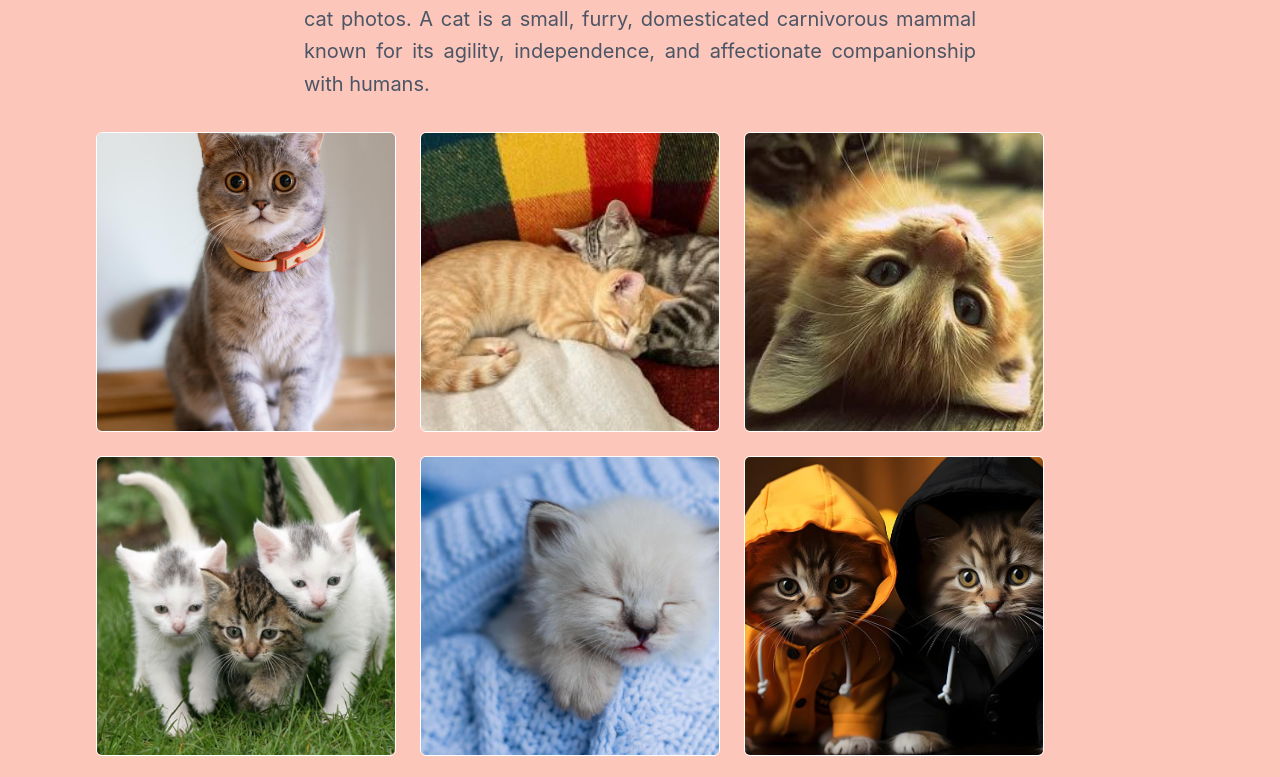
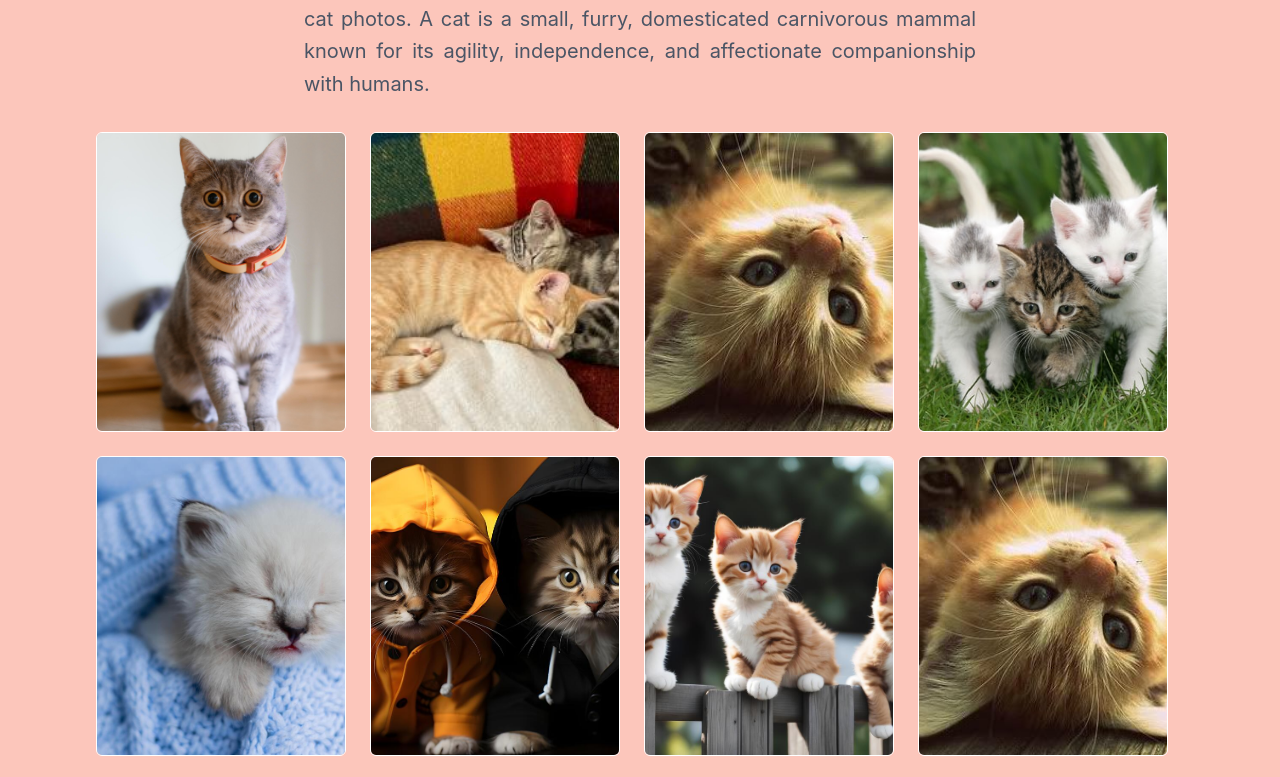
Before and after one commit to mr-codux/cat-photo-app, a website: page index.html in a window 1280 px wide. Shown: the part 102-879 px from the top of the page. Drawn offline with Linux system fonts and the light colour scheme.

Commit message:
code updated

```diff
--- a/index.html
+++ b/index.html
@@ -15,18 +15,18 @@
         </div>
 
         <div class="photos-section flex flex-wrap justify-start gap-3 sm:gap-4 md:gap-6">
-          <img class="cat-photo inline-block w-full sm:w-[300px] h-[250px] sm:h-[300px] object-cover rounded-md border border-white" src="./asset/images/12551.jpg" alt="Cat 1">
-          <img class="cat-photo inline-block w-full sm:w-[300px] h-[250px] sm:h-[300px] object-cover rounded-md border border-white" src="./asset/images/cats.jpg" alt="Cat 2">
-          <img class="cat-photo inline-block w-full sm:w-[300px] h-[250px] sm:h-[300px] object-cover rounded-md border border-white" src="./asset/images/relaxing-cat.jpg" alt="Cat 3">
-          <img class="cat-photo inline-block w-full sm:w-[300px] h-[250px] sm:h-[300px] object-cover rounded-md border border-white" src="./asset/images/running-cats.jpg" alt="Cat 4">
+          <img class="cat-photo inline-block w-full sm:w-[250px] h-[220px] sm:h-[300px] object-cover rounded-md border border-white" src="./asset/images/12551.jpg" alt="Cat 1">
+          <img class="cat-photo inline-block w-full sm:w-[250px] h-[220px] sm:h-[300px] object-cover rounded-md border border-white" src="./asset/images/cats.jpg" alt="Cat 2">
+          <img class="cat-photo inline-block w-full sm:w-[250px] h-[220px] sm:h-[300px] object-cover rounded-md border border-white" src="./asset/images/relaxing-cat.jpg" alt="Cat 3">
+          <img class="cat-photo inline-block w-full sm:w-[250px] h-[220px] sm:h-[300px] object-cover rounded-md border border-white" src="./asset/images/running-cats.jpg" alt="Cat 4">
 
           <!--  -->
-         <img class="cat-photo inline-block w-full sm:w-[300px] h-[250px] sm:h-[300px] object-cover rounded-md border border-white" src="./asset/images/closeup-of-the-snout-of-a-sleeping-british-shorthair-kitten-of-silver-color-buried-in-a-blue-knitted-blanket-siberian-nevsky-masquerade-cat-color-point-high-quality-photo.jpg" alt="Cat 7">
-        <img class="cat-photo inline-block w-full sm:w-[300px] h-[250px] sm:h-[300px] object-cover rounded-md border border-white" src="./asset/images/halloween-pumpkin-and-black-cat-on-festival-background-photo.jpg" alt="Cat 8">
+         <img class="cat-photo inline-block w-full sm:w-[250px] h-[220px] sm:h-[300px] object-cover rounded-md border border-white" src="./asset/images/closeup-of-the-snout-of-a-sleeping-british-shorthair-kitten-of-silver-color-buried-in-a-blue-knitted-blanket-siberian-nevsky-masquerade-cat-color-point-high-quality-photo.jpg" alt="Cat 7">
+        <img class="cat-photo inline-block w-full sm:w-[250px] h-[220px] sm:h-[300px] object-cover rounded-md border border-white" src="./asset/images/halloween-pumpkin-and-black-cat-on-festival-background-photo.jpg" alt="Cat 8">
         <!--  -->
-          <img class="cat-photo inline-block w-full sm:w-[300px] h-[250px] sm:h-[300px] object-cover rounded-md border border-white" src="./asset/images/realistic-close-up-of-cute-cat-sitting-on-fence-generative-ai-photo.jpg" alt="Cat 10">
-          <img class="cat-photo inline-block w-full sm:w-[300px] h-[250px] sm:h-[300px] object-cover rounded-md border border-white" src="./asset/images/relaxing-cat.jpg" alt="Cat 3">
-          <img class="cat-photo inline-block w-full sm:w-[300px] h-[250px] sm:h-[300px] object-cover rounded-md border border-white" src="./asset/images/running-cats.jpg" alt="Cat 4">
+          <img class="cat-photo inline-block w-full sm:w-[250px] h-[220px] sm:h-[300px] object-cover rounded-md border border-white" src="./asset/images/realistic-close-up-of-cute-cat-sitting-on-fence-generative-ai-photo.jpg" alt="Cat 10">
+          <img class="cat-photo inline-block w-full sm:w-[250px] h-[220px] sm:h-[300px] object-cover rounded-md border border-white" src="./asset/images/relaxing-cat.jpg" alt="Cat 3">
+          <img class="cat-photo inline-block w-full sm:w-[250px] h-[220px] sm:h-[300px] object-cover rounded-md border border-white" src="./asset/images/running-cats.jpg" alt="Cat 4">
         </div>
     </div>
 </body>
```
Also changed, not shown: asset/css/output.css.
